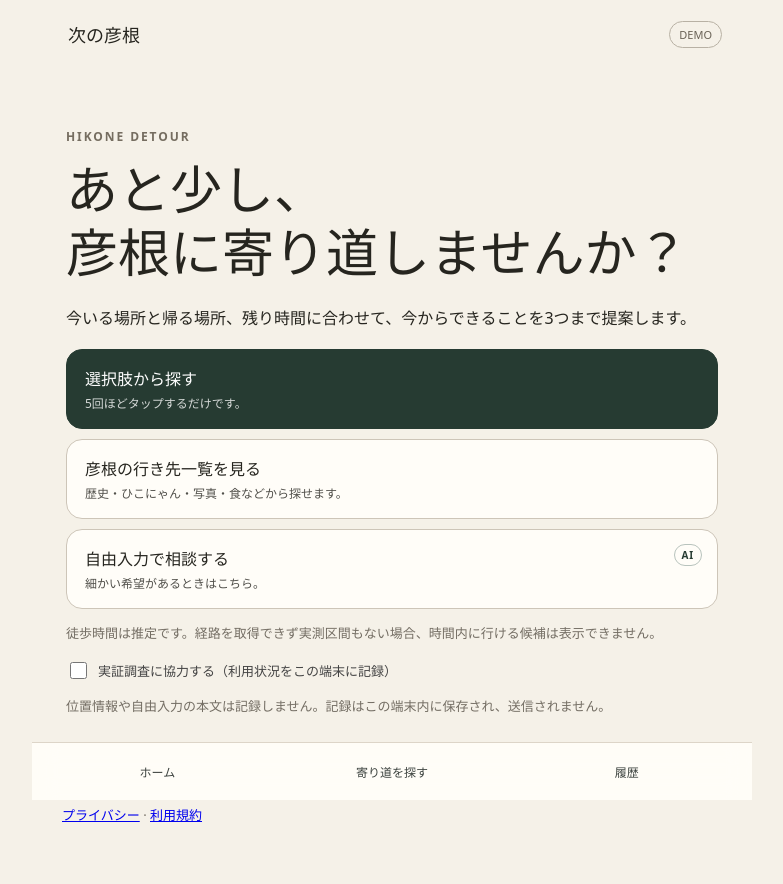
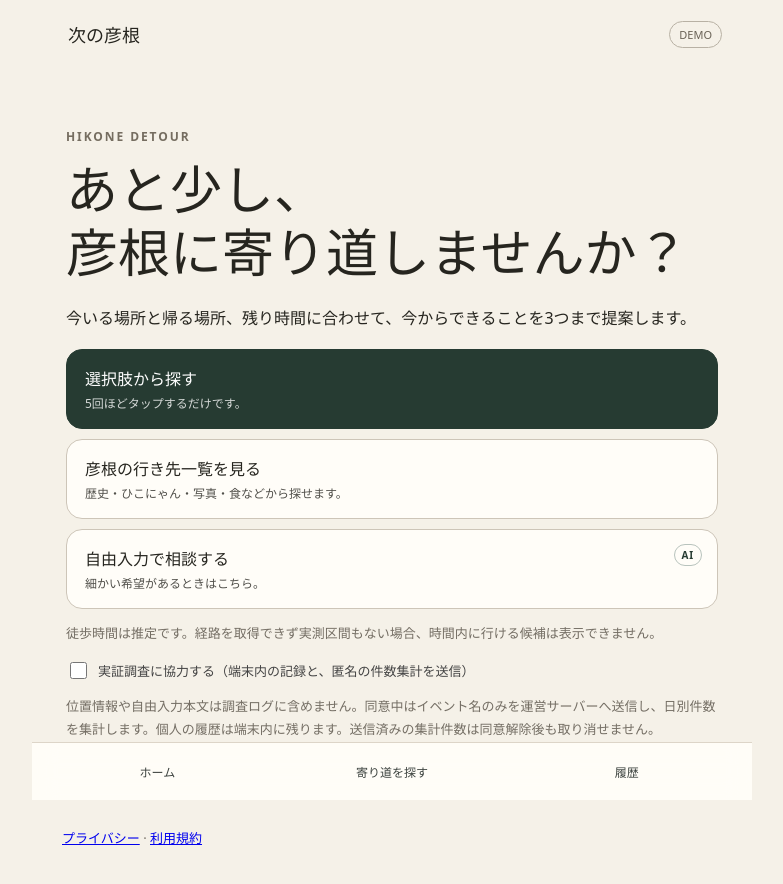
Before and after one commit to Minato-AI-Dev/Hikone, a React (Vite) app: page / in a window 1280 px wide. Shown: the top 884 px of the page, without its empty margins (248-1031 px from the left). Built offline with nearby package versions, Linux system fonts and the light colour scheme.

Commit message:
Connect consent controls and aggregate metrics

```diff
--- a/src/App.tsx
+++ b/src/App.tsx
@@ -99,8 +99,8 @@ export default function App(){
     <button className="secondary" onClick={()=>setScreen('catalog')}>彦根の行き先一覧を見る<span>歴史・ひこにゃん・写真・食などから探せます。</span></button>
     <button className="secondary ai-entry" onClick={beginAI}>自由入力で相談する<span>細かい希望があるときはこちら。</span></button>
     <p className="note">徒歩時間は推定です。経路を取得できず実測区間もない場合、時間内に行ける候補は表示できません。</p>
-    <label className="catalog-check"><input type="checkbox" checked={analyticsConsent} onChange={e=>{setConsent(e.target.checked);setAnalyticsConsent(e.target.checked);track('analytics_consent_changed',{enabled:e.target.checked})}}/> 実証調査に協力する（利用状況をこの端末に記録）</label>
-    <p className="note">位置情報や自由入力の本文は記録しません。記録はこの端末内に保存され、送信されません。</p>
+    <label className="catalog-check"><input type="checkbox" checked={analyticsConsent} onChange={e=>{setConsent(e.target.checked);setAnalyticsConsent(e.target.checked);track('analytics_consent_changed',{enabled:e.target.checked})}}/> 実証調査に協力する（端末内の記録と、匿名の件数集計を送信）</label>
+    <p className="note">位置情報や自由入力本文は調査ログに含めません。同意中はイベント名のみを運営サーバーへ送信し、日別件数を集計します。個人の履歴は端末内に残ります。送信済みの集計件数は同意解除後も取り消せません。</p>
     {analyticsConsent&&<button className="secondary" onClick={downloadAnalytics}>調査ログをCSVで保存する</button>}
     {debugMode&&<DebugSummary/>}
    </section>}
```
